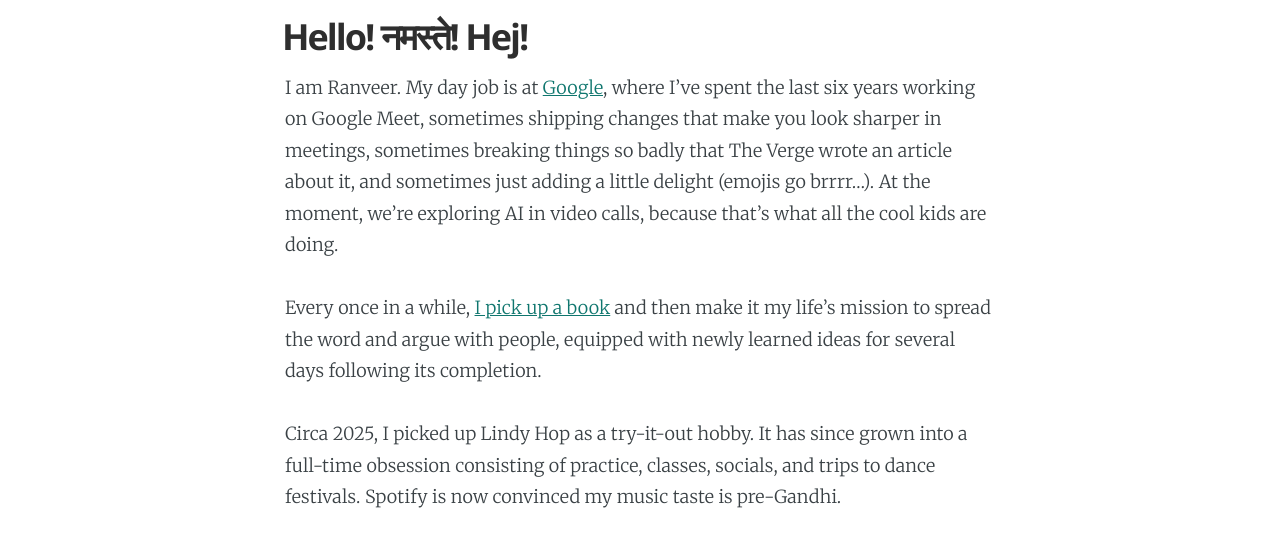
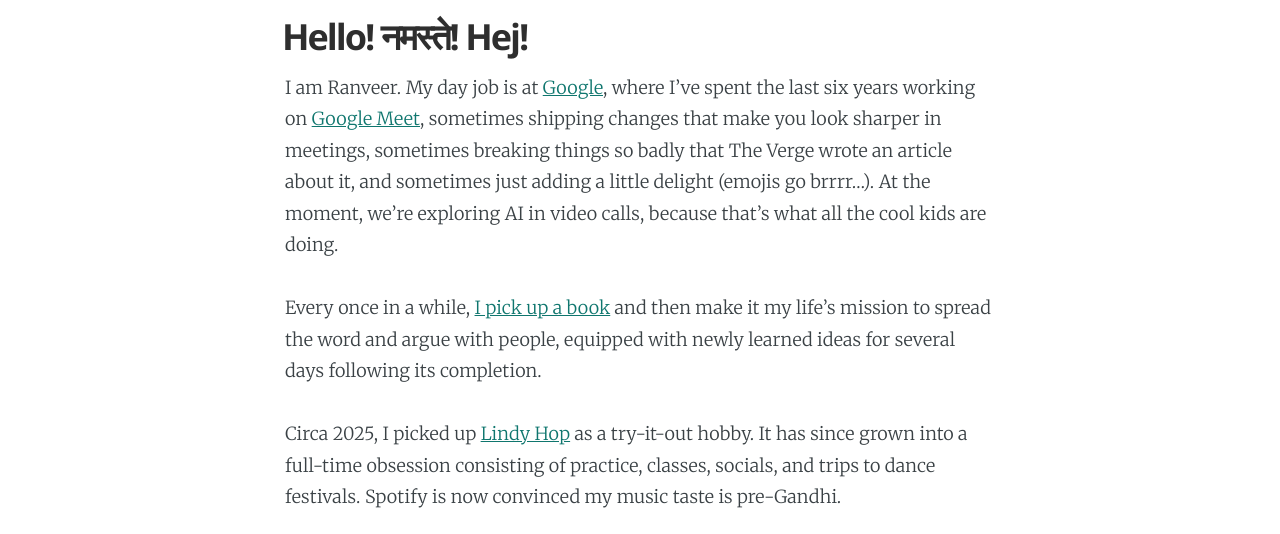
Before and after one commit to ranveeraggarwal/ranveeraggarwal.github.io, a Jekyll site: the page built from index.md, in a window 1280 px wide. Shown: the part 162-696 px from the top of the page. Built offline with Jekyll 4.4.1, drawn with Linux system fonts in a browser that asks for light colours; part of the change alters nothing that is shown.

```diff
--- a/index.md
+++ b/index.md
@@ -3,11 +3,11 @@ layout: page
 title: Hello! नमस्ते! Hej!
 ---
 
-I am Ranveer. My day job is at [Google](https://en.wikipedia.org/wiki/Google), where I've spent the last six years working on Google Meet, sometimes shipping changes that make you look sharper in meetings, sometimes breaking things so badly that The Verge wrote an article about it, and sometimes just adding a little delight (emojis go brrrr…). At the moment, we're exploring AI in video calls, because that's what all the cool kids are doing.
+I am Ranveer. My day job is at [Google](https://en.wikipedia.org/wiki/Google), where I've spent the last six years working on [Google Meet](https://en.wikipedia.org/wiki/Google_Meet), sometimes shipping changes that make you look sharper in meetings, sometimes breaking things so badly that The Verge wrote an article about it, and sometimes just adding a little delight (emojis go brrrr…). At the moment, we're exploring AI in video calls, because that's what all the cool kids are doing.
 
 Every once in a while, [I pick up a book](https://www.goodreads.com/ranveeraggarwal) and then make it my life's mission to spread the word and argue with people, equipped with newly learned ideas for several days following its completion.
 
-Circa 2025, I picked up Lindy Hop as a try-it-out hobby. It has since grown into a full-time obsession consisting of practice, classes, socials, and trips to dance festivals. Spotify is now convinced my music taste is pre-Gandhi.
+Circa 2025, I picked up [Lindy Hop](https://en.wikipedia.org/wiki/Lindy_Hop) as a try-it-out hobby. It has since grown into a full-time obsession consisting of practice, classes, socials, and trips to dance festivals. Spotify is now convinced my music taste is pre-Gandhi.
 
 Circa 2023, I started running for fun; it has since become a preferred way of socializing.
 
```
